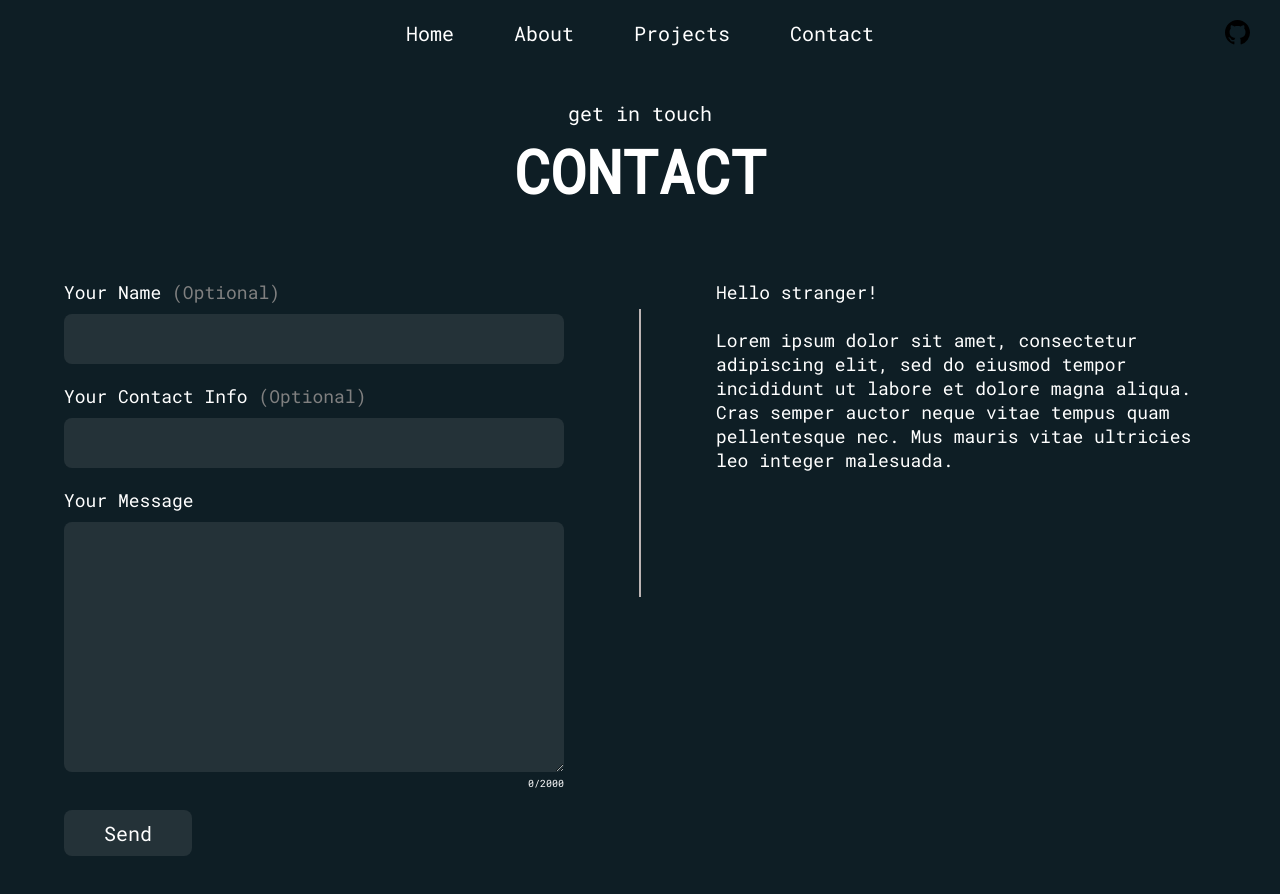
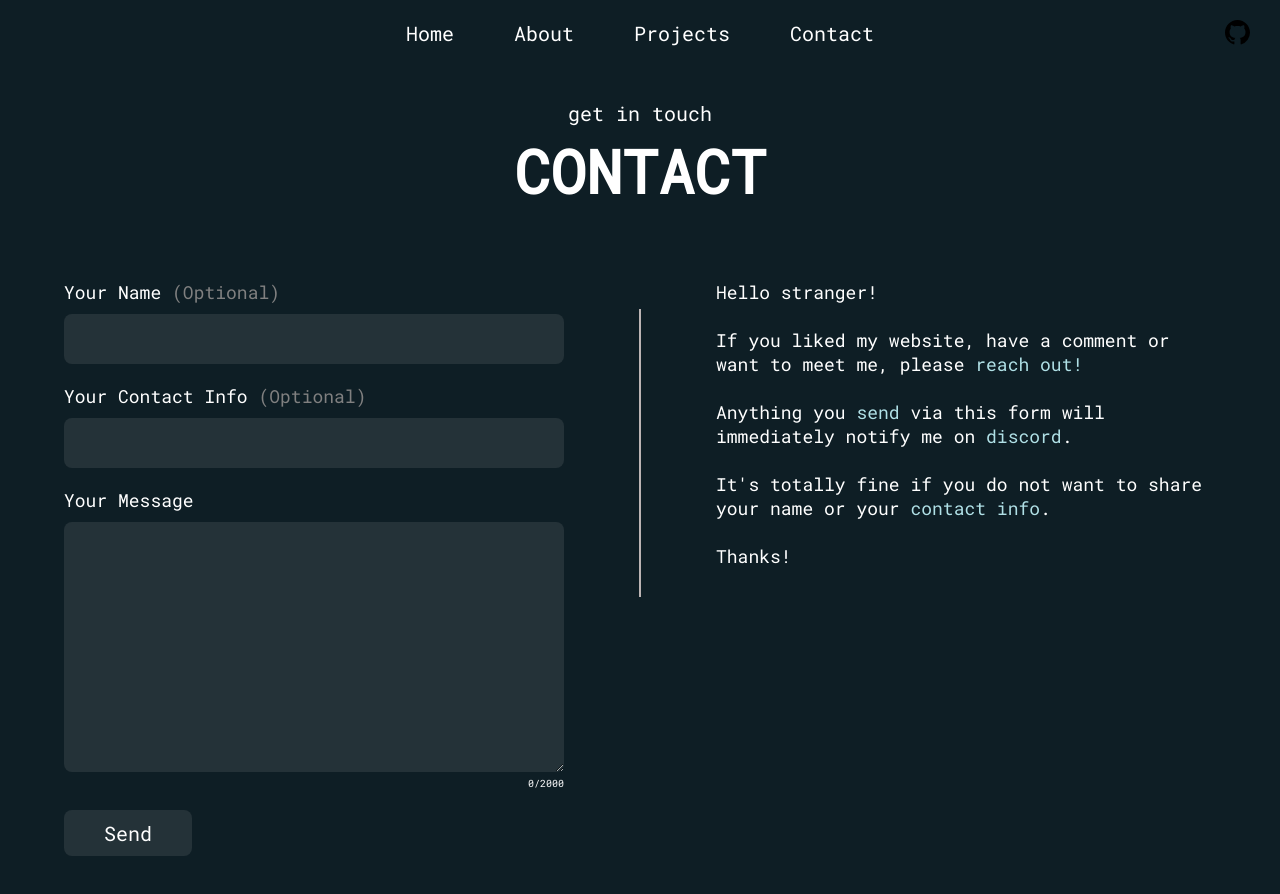
Before and after one commit to AlecTufenkjian/this-is-alec, a React (Create React App) app: page /contact in a window 1280 px wide. Shown: the top 894 px of the page. Built offline with nearby package versions, Linux system fonts and the light colour scheme.

Commit message:
Modified website content

```diff
--- a/src/assets/content/aboutme.json
+++ /dev/null
@@ -1,3 +0,0 @@
-{
-    "story": "Lorem ipsum dolor sit amet, consectetur adipiscing elit, sed do eiusmod tempor incididunt ut labore et dolore magna aliqua. Ut enim ad minim veniam, quis nostrud exercitation ullamco laboris nisi ut aliquip ex ea commodo consequat. Duis aute irure dolor in reprehenderit in voluptate velit esse cillum dolore eu fugiat nulla pariatur. Excepteur sint occaecat cupidatat non proident, sunt in culpa qui officia deserunt mollit anim id est laborum. Lorem ipsum dolor sit amet, consectetur adipiscing elit, sed do eiusmod tempor incididunt ut labore et dolore magna aliqua. Ut enim ad minim veniam, quis nostrud exercitation ullamco laboris nisi ut aliquip ex ea commodo consequat. Duis aute irure dolor in reprehenderit in voluptate velit esse cillum dolore eu fugiat nulla pariatur. Excepteur sint occaecat cupidatat non proident, sunt in culpa qui officia deserunt mollit anim id est laborum."
-}
--- a/src/assets/content/projects.json
+++ b/src/assets/content/projects.json
@@ -1,22 +1,40 @@
 {
     "projects": [
         {
-            "title": "quis varius quam",
-            "subtitle": "quis varius quam",
-            "description": "Lorem ipsum dolor sit amet, consectetur adipiscing elit, sed do eiusmod tempor incididunt ut labore et dolore magna aliqua. Ultrices dui sapien eget mi proin sed libero. Aliquam faucibus purus in massa tempor nec feugiat nisl pretium.",
-            "tags": ["purus"]
+            "title": "ARoom (Award Winning)",
+            "subtitle": "Svelte, Node.js, Leaflet.js - McHack 9",
+            "description": "By connecting to your webcam and microphone, ARoom allows you to chat with people living near you virtually. Coupled with an augmented reality system, our application also allows you to view 3D models and images for more interactivity and fun.",
+            "tags": ["Svelte", "Node.js", "Leaflet.js"]
         },
         {
-            "title": "quis varius quam",
-            "subtitle": "quis varius quam",
-            "description": "Lorem ipsum dolor sit amet, consectetur adipiscing elit, sed do eiusmod tempor incididunt ut labore et dolore magna aliqua. Ultrices dui sapien eget mi proin sed libero. Aliquam faucibus purus in massa tempor nec feugiat nisl pretium.",
-            "tags": ["purus"]
+            "title": "Maalem",
+            "subtitle": "React.js, Node.js - CEGEP Project",
+            "description": "Peer-to-peer student assistance web application, where users can submit questions and help others with very helpful filtering tools. Questions are displayed as swipeable cards. There is also an integrated chat system (web socket) that is activated when a user chooses to answer a question.",
+            "tags": ["React.js", "Node.js"]
         },
         {
-            "title": "quis varius quam",
-            "subtitle": "quis varius quam",
-            "description": "Lorem ipsum dolor sit amet, consectetur adipiscing elit, sed do eiusmod tempor incididunt ut labore et dolore magna aliqua. Ultrices dui sapien eget mi proin sed libero. Aliquam faucibus purus in massa tempor nec feugiat nisl pretium.",
-            "tags": ["purus"]
+            "title": "Game of Pong",
+            "subtitle": "Java, ACM - University Project",
+            "description": "I have simulated in this game a moderately complex physics engine. It simulates Newton's equations of motion, allowing me to calculate the position and velocity of a simulated ping-pong ball as a function of time. It takes account of gravity, energy loss on collisions, energy gain on hits, as well as air resistance.",
+            "tags": ["Java", "ACM"]
+        },
+        {
+            "title": "Painting-Contracting",
+            "subtitle": "Zoho Creator, Deluge - Freelance",
+            "description": "This is a fully functional web application for a construction company. It allows employees to determine, describe and add images of the needed services for the client. It also automatically generates legitimate and customized contracts ready to be sent with a single click.",
+            "tags": ["Zoho", "Deluge"]
+        },
+        {
+            "title": "Asteroids",
+            "subtitle": "Java, Slick2D - CEGEP Project",
+            "description": "This is my recreation of the famous/old game \"Asteroids\"I had a lot of fun working on this game with my classmate. It solidified my understanding of Java objects, inhertance, interfaces, as well as the concept of game loops. While the slick2D library is outdated, it allowed me to learn Java OOP visually, which i'm very thankful for.",
+            "tags": ["Java", "Slick2D"]
+        },
+        {
+            "title": "Monopoly",
+            "subtitle": "Java - CEGEP Project",
+            "description": "This project is a recreation of the monopoly game in Java. The most interesting concept i learned while developing is Java serialization. Essentially it allows me to save the game progress by writing progress classes in binary files, and then reading them back when progress is loaded.",
+            "tags": ["Java"]
         }
     ]
 }
--- a/src/components/AboutSection.js
+++ b/src/components/AboutSection.js
@@ -1,6 +1,5 @@
 import React from 'react';
 import styled from 'styled-components';
-import JsonAboutMe from '../assets/content/aboutme.json';
 
 const AboutMeSectionStyle = styled.div`
   padding: 10rem 0;
@@ -48,7 +47,7 @@ const AboutMeSectionStyle = styled.div`
   em{
     font-style: normal;
     color: var(--light-blue);
-    font-weight: bold;
+    font-weight: 500;
   }
 
   .img{
@@ -104,11 +103,19 @@ export default function ContactSection() {
           <div className="contactSection__wrapper">
             <div className="left">
                 <div className='letter-header'><em>Hi, I’m Alec Tufenkjian</em></div>
-                <div className='letter'>{JsonAboutMe.story}</div>
+                <div className='letter'>
+                  I am a Software Engineering Co-op student at McGill University who is very passionate about <em>full-stack web development.</em>
+                  <br /><br />
+                  I have developed this website to demonstrate my skills and show the various projects I have worked on using <em>React.js, Node.js, Express.js, Java, Zoho deluge</em> as well as many other technologies.
+                  <br /><br />
+                  Outside school, I do a lot of freelancing as a <em>Shopify developer and a Zoho developer</em>. I write programs in node.js to solve various problems.
+                  <br /><br />
+                  If you found anything about me interesting, please reach out to me at <em>alectufenkjian@gmail.com</em> or leave me a short message by filling out the contact form.
+                </div>
             </div>
             <div className="right">
                 <div className="img">
-                  <img src={"https://picsum.photos/450/500"} alt="" />
+                  <img src={"https://picsum.photos/id/893/450/500"} alt="" />
                 </div>
             </div>
           </div>
--- a/src/components/ContactForm.js
+++ b/src/components/ContactForm.js
@@ -79,7 +79,7 @@ export default function ContactForm() {
       }]
     }
 
-    fetch('https://discord.com/api/webhooks/937800889345925151/1l_rpVXgyhqHJXDk3ZFeCgkdWgr9ZZgBlN-Pfkj-9-mq39oc_R5Id9rOSFWK09rOY59k', {
+    fetch('https://discord.com/api/webhooks/952737605684965467/9ANc6OaWquRK2MWUEGHirki8wlSNFpw_q972E4iIqbV6f1atGb3Jb9CTTQEjBo7fdKTI', {
       method: 'POST',
       body: JSON.stringify(content),
       headers: {
--- a/src/components/ContactSection.js
+++ b/src/components/ContactSection.js
@@ -41,6 +41,7 @@ const ContactSectionStyle = styled.div`
 
   em{
     font-style: normal;
+    font-weight: 500;
     color: var(--light-blue);
   }
   }
@@ -100,7 +101,16 @@ export default function ContactSection() {
               <div className='letter'>
                 Hello stranger!<br/><br/>
 
-                Lorem ipsum dolor sit amet, consectetur adipiscing elit, sed do eiusmod tempor incididunt ut labore et dolore magna aliqua. Cras semper auctor neque vitae tempus quam pellentesque nec. Mus mauris vitae ultricies leo integer malesuada.
+                If you liked my website, have a comment or want to meet me, please <em>reach out!</em>
+                <br/><br/>
+
+                Anything you <em>send</em> via this form will immediately notify me on <em>discord</em>.
+                <br/><br/>
+
+                It's totally fine if you do not want to share your name or your <em>contact info</em>.
+                <br/><br/>
+
+                Thanks!
 
               </div>
             </div>
--- a/src/components/HighlightedProjectSection.js
+++ b/src/components/HighlightedProjectSection.js
@@ -22,6 +22,15 @@ const HighlightedProjectSectionStyle = styled.div`
     height: 100%;
   }
 
+  .section-subheading {
+    font-size: 1.5rem;
+    font-family: 'RobotoMono Regular';
+    letter-spacing: 0.2rem;
+    text-align: center;
+    position: relative;
+    margin-bottom: 10rem;
+  }
+
   .section-heading {
     font-size: clamp(2rem, 10vw, 8rem);
     text-transform: uppercase;
@@ -29,7 +38,6 @@ const HighlightedProjectSectionStyle = styled.div`
     letter-spacing: 0.2rem;
     text-align: center;
     position: relative;
-    margin-bottom: 10rem;
   }
 
   .section-heading::before {
@@ -183,18 +191,20 @@ const HighlightedProjectSectionStyle = styled.div`
 
 
 export default function HighlightedProjectSection() {
+
+  const projects = JsonProjectsData.projects.slice(0, 3);
   return (
     <HighlightedProjectSectionStyle>
       <section id="projects">
         <div className="container">
           <h2 className="section-heading" data-outline="Projects">Projects</h2>
+          <h4 className="section-subheading"> Source code on Github!</h4>
           <div className="all-items">
-
-            {JsonProjectsData.projects.map((project, idx) => (
+            {projects.map((project, idx) => (
               <div className="item" key={`${idx}`}>
                 <div className="left">
                   <div className="img">
-                    <img src={"https://picsum.photos/450/500"} alt="" />
+                    <img src={"https://picsum.photos/id/366/450/500"} alt="" />
                   </div>
                 </div>
                 <div className="right">
--- a/src/components/ProjectCard.js
+++ b/src/components/ProjectCard.js
@@ -1,7 +1,7 @@
 export const ProjectCard = (props) => {
     return(
             <div className='card'>
-                <img className='card-img-top' src={'https://picsum.photos/400/200'} alt="project"/>
+                <img className='card-img-top' src={props.img} alt="project"/>
                 <div className='card-body'>
                     <div className='card-title'>{props.title}</div>
                     <p>
--- a/src/components/ProjectSection.js
+++ b/src/components/ProjectSection.js
@@ -97,7 +97,7 @@ export default function ProjectSection() {
                 title={project.title}
                 description={project.description}
                 category={project.tags[0]}
-                img='https://picsum.photos/400/200'
+                img='https://picsum.photos/id/379/400/200'
               />
             ))}
 
```
